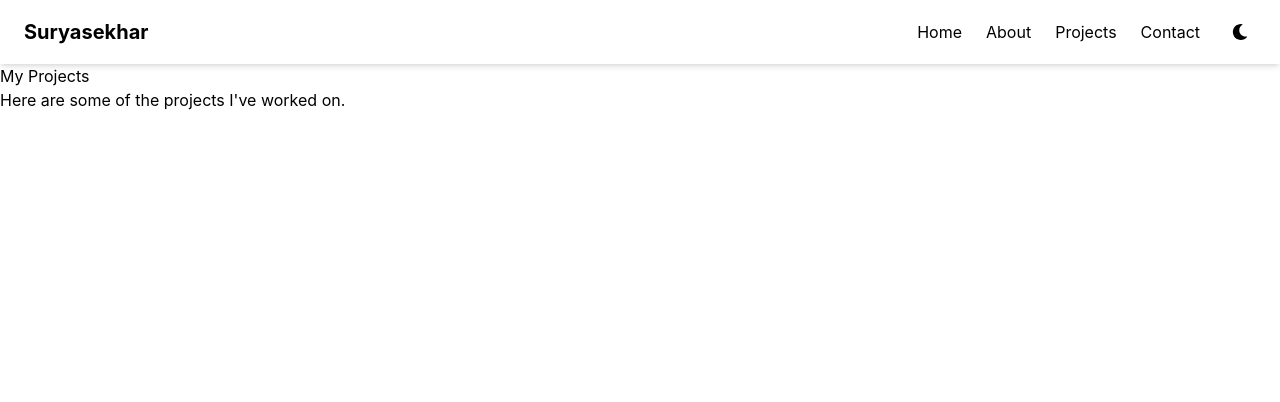
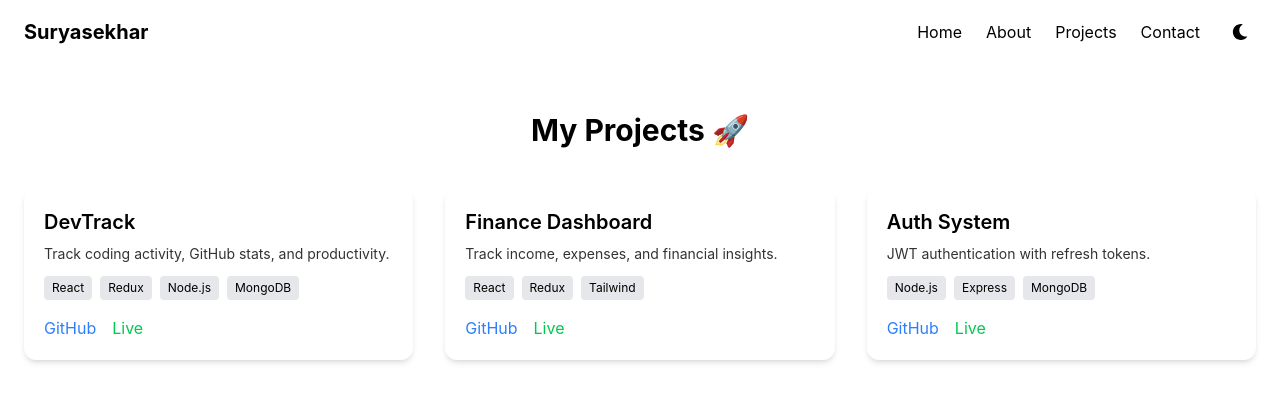
Before and after one commit to suryasekhardhal/portfolio, a React app: page /projects in a window 1280 px wide. Shown: the top 402 px of the page. Built offline with nearby package versions, Linux system fonts and the light colour scheme; the HTML template or start-up script is replaced by a standard one.

Commit message:
feat: implement project showcase with ProjectCard component and add contact form functionality

```diff
--- /dev/null
+++ b/src/assets/projects.js
@@ -0,0 +1,28 @@
+const projects = [
+  {
+    id: 1,
+    title: "DevTrack",
+    description: "Track coding activity, GitHub stats, and productivity.",
+    tech: ["React", "Redux", "Node.js", "MongoDB"],
+    github: "#",
+    live: "#",
+  },
+  {
+    id: 2,
+    title: "Finance Dashboard",
+    description: "Track income, expenses, and financial insights.",
+    tech: ["React", "Redux", "Tailwind"],
+    github: "#",
+    live: "#",
+  },
+  {
+    id: 3,
+    title: "Auth System",
+    description: "JWT authentication with refresh tokens.",
+    tech: ["Node.js", "Express", "MongoDB"],
+    github: "#",
+    live: "#",
+  },
+];
+
+export default projects;
--- /dev/null
+++ b/src/components/ProjectCard.jsx
@@ -0,0 +1,37 @@
+import { motion } from "framer-motion";
+
+function ProjectCard({ project }) {
+  return (
+    <motion.div
+      whileHover={{ scale: 1.05 }}
+      className="p-5 rounded-xl shadow-md bg-white dark:bg-gray-800"
+    >
+      <h2 className="text-xl font-semibold">{project.title}</h2>
+      <p className="mt-2 text-sm opacity-80">{project.description}</p>
+
+      {/* Tech Stack */}
+      <div className="flex flex-wrap gap-2 mt-3">
+        {project.tech.map((tech, index) => (
+          <span
+            key={index}
+            className="px-2 py-1 text-xs bg-gray-200 dark:bg-gray-700 rounded"
+          >
+            {tech}
+          </span>
+        ))}
+      </div>
+
+      {/* Links */}
+      <div className="mt-4 flex gap-4">
+        <a href={project.github} target="_blank" className="text-blue-500">
+          GitHub
+        </a>
+        <a href={project.live} target="_blank" className="text-green-500">
+          Live
+        </a>
+      </div>
+    </motion.div>
+  );
+}
+
+export default ProjectCard;
--- a/src/pages/About.jsx
+++ b/src/pages/About.jsx
@@ -1,8 +1,62 @@
+import { FaReact, FaNodeJs, FaDatabase, FaJsSquare } from "react-icons/fa";
+import { SiMongodb, SiTailwindcss, SiRedux } from "react-icons/si";
+
 function About() {
   return (
-    <div>
-      <h1>About Me</h1>
-      <p>Welcome to my about page!</p>
+    <div className="min-h-screen px-6 py-12 bg-white dark:bg-gray-900 text-black dark:text-white">
+
+      <h1 className="text-3xl font-bold text-center mb-8">
+        About Me 👨‍💻
+      </h1>
+
+      {/* Intro */}
+      <div className="max-w-3xl mx-auto text-center">
+        <p className="text-lg opacity-80">
+          I'm a Full Stack Developer focused on building modern web apps using MERN stack.
+        </p>
+      </div>
+
+      {/* Skills */}
+      <div className="mt-12 max-w-4xl mx-auto">
+        <h2 className="text-2xl font-semibold mb-6 text-center">
+          Skills ⚡
+        </h2>
+
+        <div className="grid grid-cols-2 md:grid-cols-3 gap-6">
+
+          <div className="p-4 rounded-lg shadow bg-gray-100 dark:bg-gray-800 text-center">
+            <FaReact className="text-3xl mx-auto mb-2 text-blue-500" />
+            React
+          </div>
+
+          <div className="p-4 rounded-lg shadow bg-gray-100 dark:bg-gray-800 text-center">
+            <FaNodeJs className="text-3xl mx-auto mb-2 text-green-500" />
+            Node.js
+          </div>
+
+          <div className="p-4 rounded-lg shadow bg-gray-100 dark:bg-gray-800 text-center">
+            <SiMongodb className="text-3xl mx-auto mb-2 text-green-400" />
+            MongoDB
+          </div>
+
+          <div className="p-4 rounded-lg shadow bg-gray-100 dark:bg-gray-800 text-center">
+            <SiRedux className="text-3xl mx-auto mb-2 text-purple-500" />
+            Redux
+          </div>
+
+          <div className="p-4 rounded-lg shadow bg-gray-100 dark:bg-gray-800 text-center">
+            <SiTailwindcss className="text-3xl mx-auto mb-2 text-cyan-400" />
+            Tailwind
+          </div>
+
+          <div className="p-4 rounded-lg shadow bg-gray-100 dark:bg-gray-800 text-center">
+            <FaJsSquare className="text-3xl mx-auto mb-2 text-yellow-400" />
+            JavaScript
+          </div>
+
+        </div>
+      </div>
+
     </div>
   );
 }
--- a/src/pages/Contact.jsx
+++ b/src/pages/Contact.jsx
@@ -1,8 +1,74 @@
+import { useState } from "react";
+
 function Contact() {
+  const [form, setForm] = useState({
+    name: "",
+    email: "",
+    message: "",
+  });
+
+  const handleChange = (e) => {
+    setForm({ ...form, [e.target.name]: e.target.value });
+  };
+
+  const handleSubmit = (e) => {
+    e.preventDefault();
+
+    console.log(form); // for now
+    alert("Message sent! 🚀");
+
+    setForm({ name: "", email: "", message: "" });
+  };
+
   return (
-    <div>
-      <h1>Contact Me</h1>
-      <p>Feel free to reach out to me via email or social media!</p>
+    <div className="min-h-screen px-6 py-12 bg-white dark:bg-gray-900 text-black dark:text-white">
+
+      <h1 className="text-3xl font-bold text-center mb-8">
+        Contact Me 📬
+      </h1>
+
+      <form
+        onSubmit={handleSubmit}
+        className="max-w-xl mx-auto space-y-6"
+      >
+        <input
+          type="text"
+          name="name"
+          placeholder="Your Name"
+          value={form.name}
+          onChange={handleChange}
+          className="w-full p-3 rounded bg-gray-100 dark:bg-gray-800 outline-none"
+          required
+        />
+
+        <input
+          type="email"
+          name="email"
+          placeholder="Your Email"
+          value={form.email}
+          onChange={handleChange}
+          className="w-full p-3 rounded bg-gray-100 dark:bg-gray-800 outline-none"
+          required
+        />
+
+        <textarea
+          name="message"
+          placeholder="Your Message"
+          value={form.message}
+          onChange={handleChange}
+          rows="5"
+          className="w-full p-3 rounded bg-gray-100 dark:bg-gray-800 outline-none"
+          required
+        />
+
+        <button
+          type="submit"
+          className="w-full py-3 bg-black text-white dark:bg-white dark:text-black rounded-lg"
+        >
+          Send Message 🚀
+        </button>
+      </form>
+
     </div>
   );
 }
--- a/src/pages/Home.jsx
+++ b/src/pages/Home.jsx
@@ -1,18 +1,59 @@
+import { TypeAnimation } from "react-type-animation";
+import { motion } from "framer-motion";
 function Home() {
   return (
     <>
-    <div className="min-h-screen flex items-center justify-center bg-white dark:bg-gray-900 text-black dark:text-white transition-all duration-300">
+    <div className="min-h-screen flex items-center justify-center bg-white dark:bg-gray-900 text-black dark:text-white">
       <div className="text-center">
-        <h1 className="text-5xl font-bold">
+        <motion.h1
+        initial={{ opacity: 0, y: -50 }}
+        animate={{ opacity: 1, y: 0 }}
+        transition={{ duration: 0.8 }}
+        className="text-5xl font-bold">
           Hi, I'm Suryasekhar 👋
-        </h1>
-        <p className="mt-4 text-xl opacity-80">
-          Full Stack Developer (MERN)
-        </p>
+        </motion.h1>
+        <motion.div
+        initial={{ opacity: 0, y: 50 }}
+        animate={{ opacity: 1, y: 0 }}
+        transition={{ duration: 0.8, delay: 0.5 }}
+        className="text-2xl mt-4">
+          <TypeAnimation
+            sequence={[
+              "A Passionate Developer",
+              2000,
+              "A Tech Enthusiast",
+              2000,
+              "A Lifelong Learner",
+              2000,
+            ]}
+            speed={50}
+            wrapper="span"
+            repeat={Infinity}
+          />
+        </motion.div>
 
-        <button className="mt-6 px-6 py-3 bg-black text-white dark:bg-white dark:text-black rounded-lg">
-          View Projects
-        </button>
+        <motion.div
+        initial={{ opacity: 0, y: 50 }}
+        animate={{ opacity: 1, y: 0 }}
+        transition={{ duration: 0.8, delay: 1 }}
+        className="mt-6">
+          <p>Welcome to my portfolio website! Explore my projects and skills.</p>
+        </motion.div>
+
+        <motion.div
+          initial={{ opacity: 0, y: 50 }}
+          animate={{ opacity: 1, y: 0 }}
+          transition={{ delay: 1 }}
+          className="mt-8 flex justify-center gap-4"
+        >
+          <button className="px-6 py-3 bg-black text-white dark:bg-white dark:text-black rounded-lg">
+            View Projects
+          </button>
+
+          <button className="px-6 py-3 border border-black dark:border-white rounded-lg">
+            Contact Me
+          </button>
+        </motion.div>
       </div>
     </div>
     </>
--- a/src/pages/Project.jsx
+++ b/src/pages/Project.jsx
@@ -1,9 +1,22 @@
+import projects from "../assets/projects";
+import ProjectCard from "../components/ProjectCard";
 function Project() {
   return (
-    <div>
-      <h1>My Projects</h1>
-      <p>Here are some of the projects I've worked on.</p>
+    <>
+     <div className="min-h-screen px-6 py-12 bg-white dark:bg-gray-900 text-black dark:text-white">
+
+      <h1 className="text-3xl font-bold text-center mb-10">
+        My Projects 🚀
+      </h1>
+
+      <div className="grid md:grid-cols-2 lg:grid-cols-3 gap-8">
+        {projects.map((project) => (
+          <ProjectCard key={project.id} project={project} />
+        ))}
+      </div>
+
     </div>
+    </>
   );
 }
 
```
